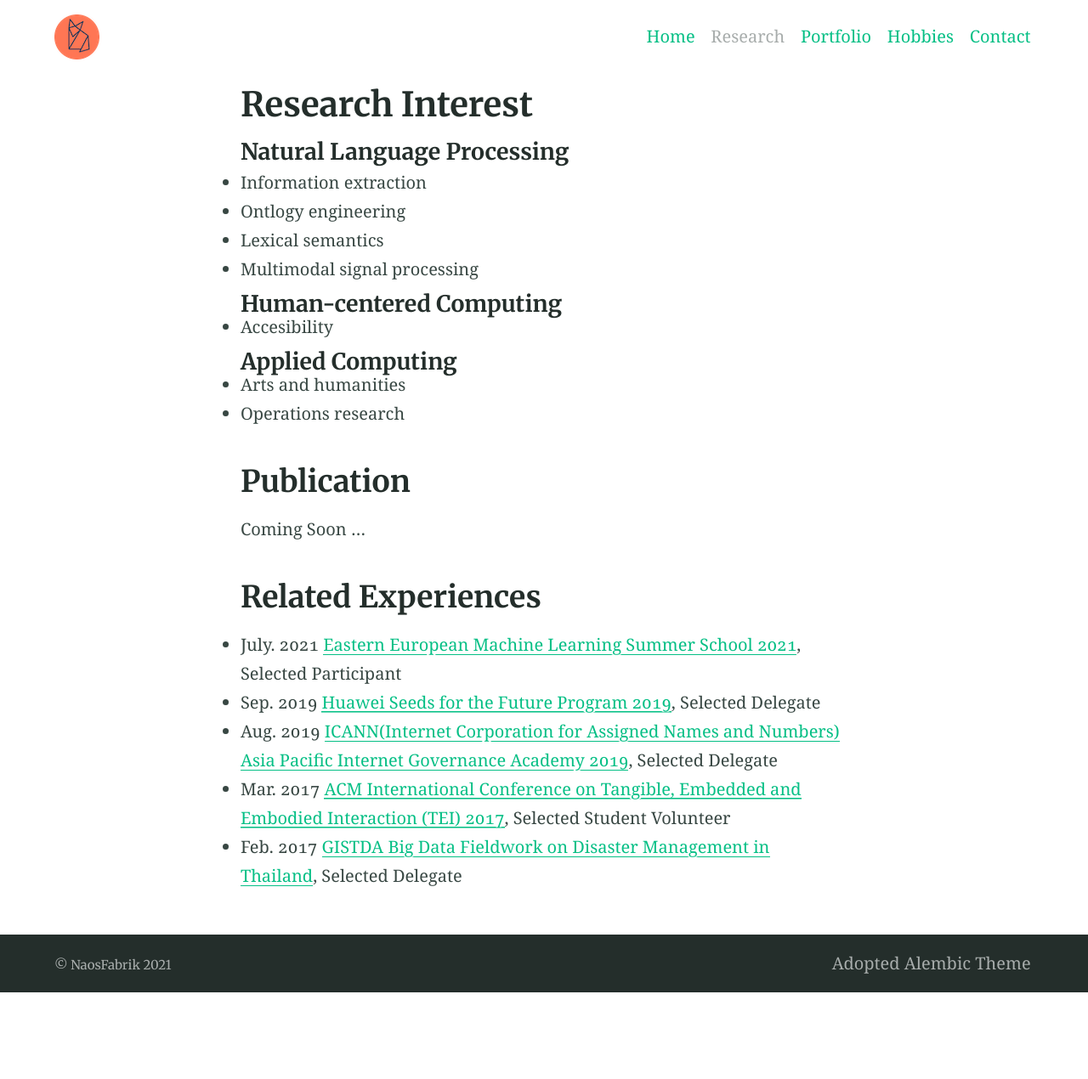
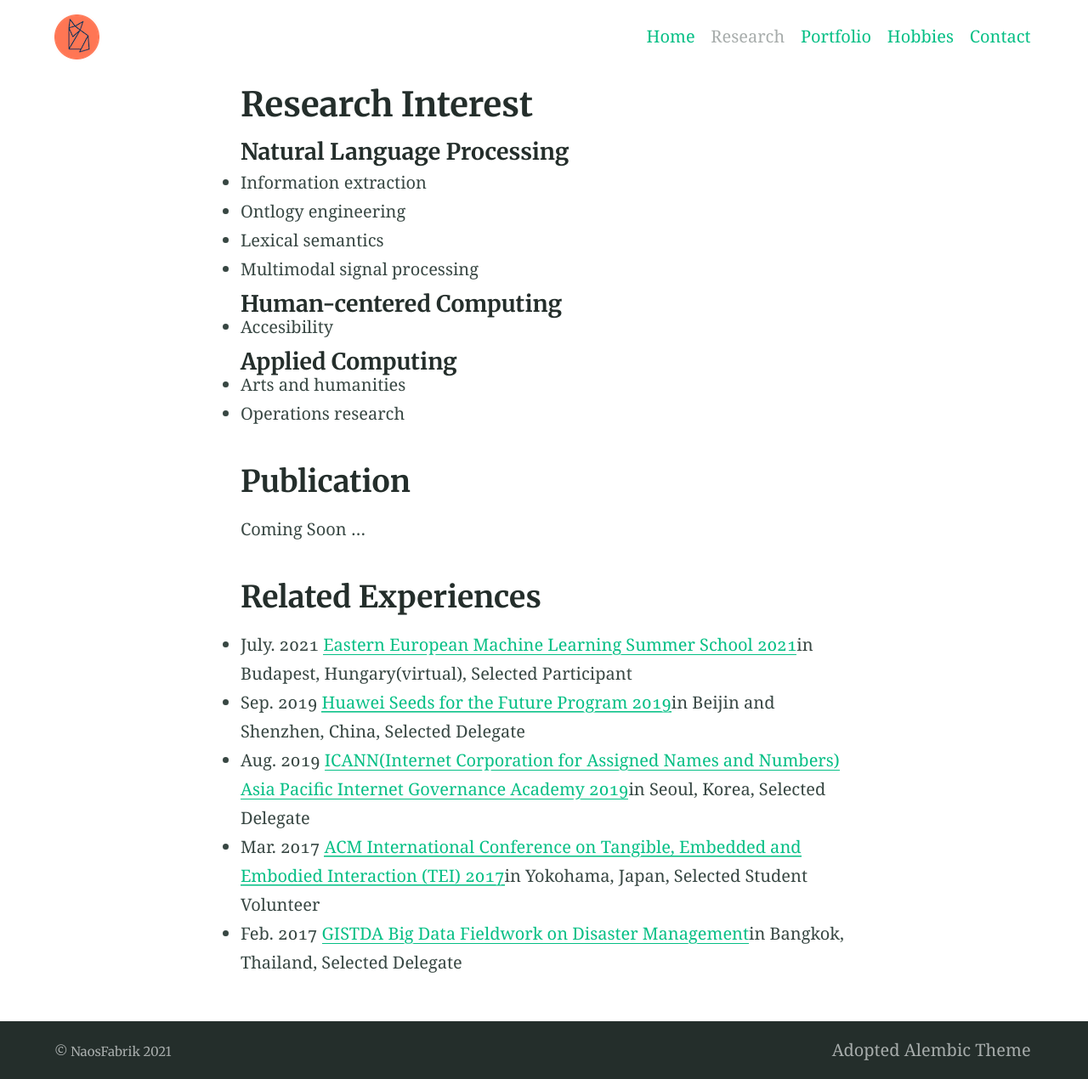
Before and after one commit to NaosFabrik/NaosFabrik.github.io, a Jekyll site: the page built from elements.md, in a window 1280 px wide. Shown: the whole page at 85% size. Built offline with Jekyll 4.4.1, drawn with Linux system fonts in a browser that asks for light colours; before the commit the page ends 1168 px from its top, so only the background shows below that.

Commit message:
Update elements.md

```diff
--- a/elements.md
+++ b/elements.md
@@ -17,8 +17,8 @@ excerpt: "Research Interest"
 Coming Soon ...
 
 ## Related Experiences
-* July. 2021 [Eastern European Machine Learning Summer School 2021](https://www.eeml.eu/home), Selected Participant
-* Sep. 2019 [Huawei Seeds for the Future Program 2019](https://www.huawei.com/minisite/seeds-for-the-future/index.html), Selected Delegate
-* Aug. 2019 [ICANN(Internet Corporation for Assigned Names and Numbers) Asia Pacific Internet Governance Academy 2019](https://www.icann.org/en/announcements/details/apply-now-the-asia-pacific-internet-governance-academy-2019-14-5-2019-en), Selected Delegate
-* Mar. 2017 [ACM International Conference on Tangible, Embedded and Embodied Interaction (TEI) 2017](https://tei.acm.org/2017/), Selected Student Volunteer
-* Feb. 2017 [GISTDA Big Data Fieldwork on Disaster Management in Thailand](https://www.eba-consortium.asia/?p=2998), Selected Delegate
+* July. 2021 [Eastern European Machine Learning Summer School 2021](https://www.eeml.eu/home)in Budapest, Hungary(virtual), Selected Participant
+* Sep. 2019 [Huawei Seeds for the Future Program 2019](https://www.huawei.com/minisite/seeds-for-the-future/index.html)in Beijin and Shenzhen, China, Selected Delegate
+* Aug. 2019 [ICANN(Internet Corporation for Assigned Names and Numbers) Asia Pacific Internet Governance Academy 2019](https://www.icann.org/en/announcements/details/apply-now-the-asia-pacific-internet-governance-academy-2019-14-5-2019-en)in Seoul, Korea, Selected Delegate
+* Mar. 2017 [ACM International Conference on Tangible, Embedded and Embodied Interaction (TEI) 2017](https://tei.acm.org/2017/)in Yokohama, Japan, Selected Student Volunteer
+* Feb. 2017 [GISTDA Big Data Fieldwork on Disaster Management](https://www.eba-consortium.asia/?p=2998)in Bangkok, Thailand, Selected Delegate
```
